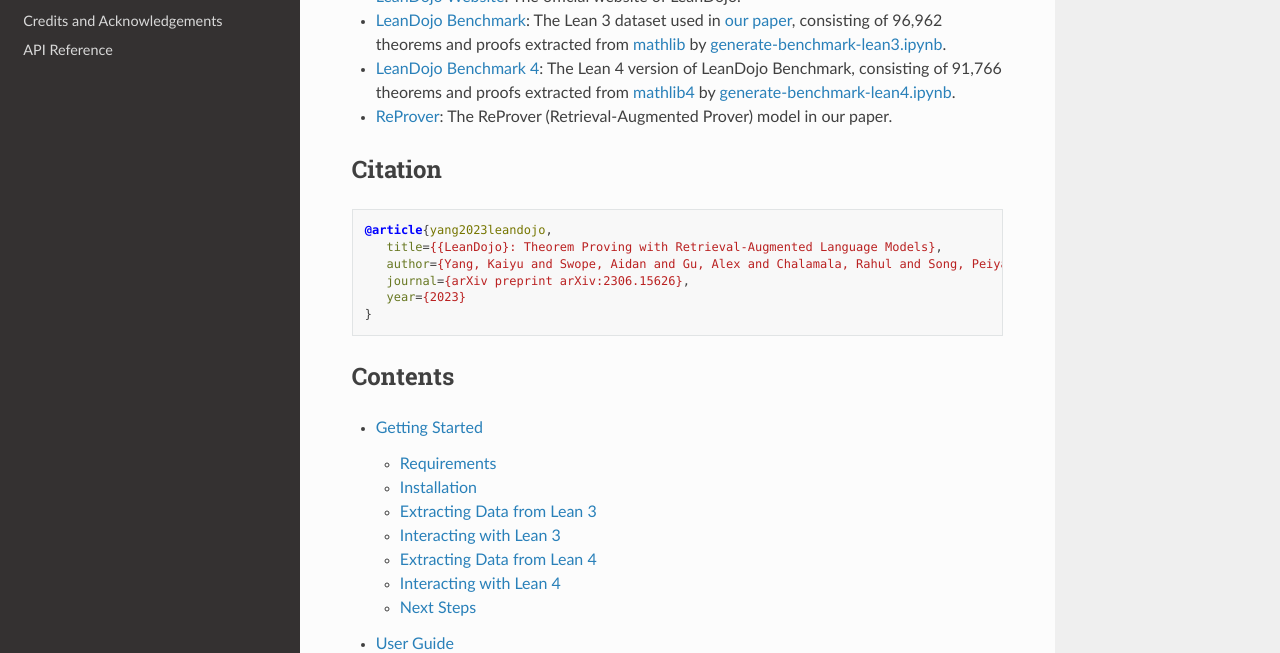
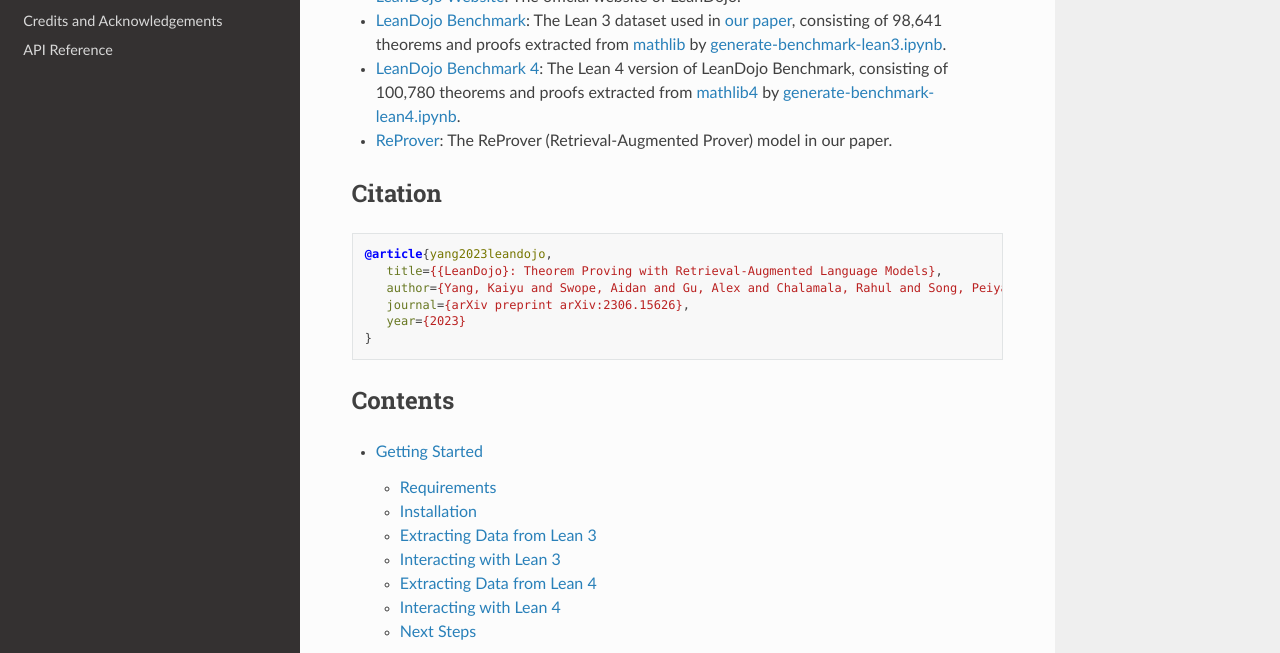
Before and after one commit to lean-dojo/LeanDojo, a Sphinx documentation site: the page built from docs/source/index.rst, in a window 1280 px wide and 900 px high, scrolled down 677 px, cut to the strip 247-900 px from the top of the window. Built offline with Sphinx 7.4.7 and the Read the Docs theme 2.0.0, drawn with Linux system fonts in a browser that asks for light colours.

Commit message:
update dataset links and stats

```diff
--- a/docs/source/index.rst
+++ b/docs/source/index.rst
@@ -17,8 +17,8 @@
 *************
 
 * `LeanDojo Website <https://leandojo.org/>`_: The official website of LeanDojo.
-* `LeanDojo Benchmark <https://zenodo.org/record/8016386>`_: The Lean 3 dataset used in `our paper <https://arxiv.org/abs/2306.15626>`_, consisting of 96,962 theorems and proofs extracted from `mathlib <https://github.com/leanprover-community/mathlib/commits/32a7e535287f9c73f2e4d2aef306a39190f0b504>`_ by `generate-benchmark-lean3.ipynb <https://github.com/lean-dojo/LeanDojo/blob/main/scripts/generate-benchmark-lean3.ipynb>`_.
-* `LeanDojo Benchmark 4 <https://zenodo.org/record/8040110>`_: The Lean 4 version of LeanDojo Benchmark, consisting of 91,766 theorems and proofs extracted from `mathlib4 <https://github.com/leanprover-community/mathlib4/commit/5a919533f110b7d76410134a237ee374f24eaaad>`_ by `generate-benchmark-lean4.ipynb <https://github.com/lean-dojo/LeanDojo/blob/main/scripts/generate-benchmark-lean4.ipynb>`_.
+* `LeanDojo Benchmark <https://zenodo.org/record/8242196>`_: The Lean 3 dataset used in `our paper <https://arxiv.org/abs/2306.15626>`_, consisting of 98,641 theorems and proofs extracted from `mathlib <https://github.com/leanprover-community/mathlib/commits/32a7e535287f9c73f2e4d2aef306a39190f0b504>`_ by `generate-benchmark-lean3.ipynb <https://github.com/lean-dojo/LeanDojo/blob/main/scripts/generate-benchmark-lean3.ipynb>`_.
+* `LeanDojo Benchmark 4 <https://zenodo.org/record/8242200>`_: The Lean 4 version of LeanDojo Benchmark, consisting of 100,780 theorems and proofs extracted from `mathlib4 <https://github.com/leanprover-community/mathlib4/commit/5a919533f110b7d76410134a237ee374f24eaaad>`_ by `generate-benchmark-lean4.ipynb <https://github.com/lean-dojo/LeanDojo/blob/main/scripts/generate-benchmark-lean4.ipynb>`_.
 * `ReProver <https://github.com/lean-dojo/ReProver>`_: The ReProver (Retrieval-Augmented Prover) model in our paper.
 
 
```
Also changed, not shown: README.md (+2 -2 lines), 1 other file.
